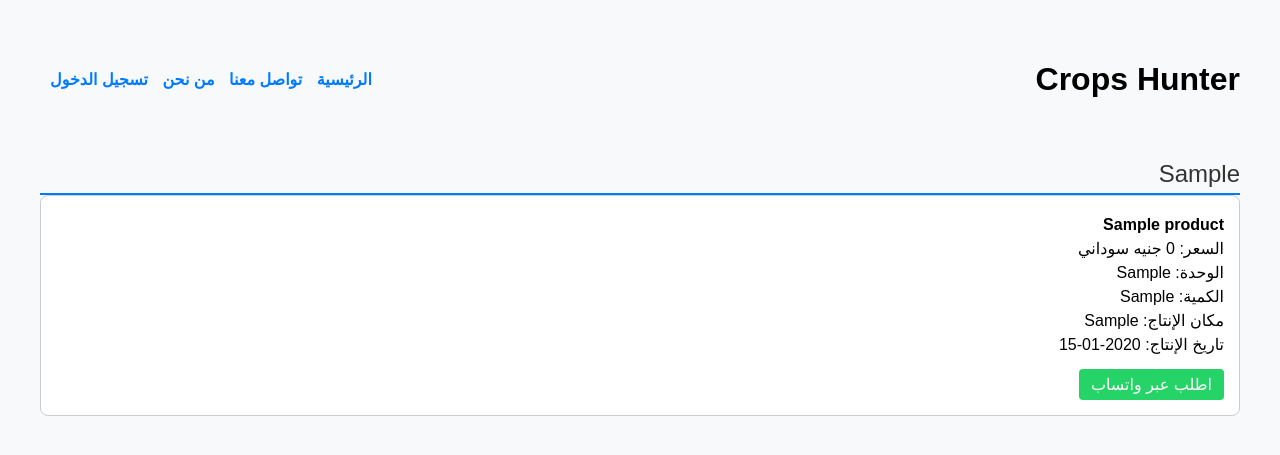
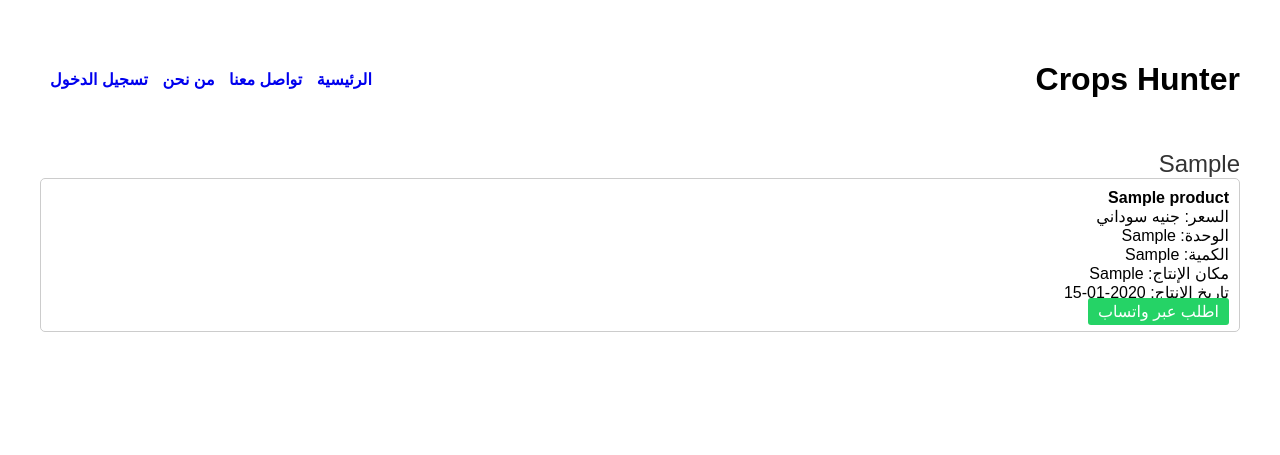
Before and after one commit to Aljaili-Elsmani/Crops-hunter, a Flask app: page / in a window 1280 px wide. Shown: the top 455 px of the page. Run offline with Flask 3, Linux system fonts and the light colour scheme; tables that the repository leaves empty hold one stand-in row (values such as "Sample post").

Commit message:
Update index.html

```diff
--- a/templates/index.html
+++ b/templates/index.html
@@ -4,30 +4,16 @@
     <meta charset="UTF-8">
     <title>Crops Hunter - الرئيسية</title>
     <style>
-        body { font-family: Arial; direction: rtl; margin: 40px; background-color: #f8f9fa; }
-        .product {
-            border: 1px solid #ccc;
-            padding: 15px;
-            margin-bottom: 15px;
-            border-radius: 8px;
-            background-color: white;
-        }
-        .category-title {
-            margin-top: 40px;
-            font-size: 24px;
-            color: #333;
-            border-bottom: 2px solid #007bff;
-            padding-bottom: 5px;
-        }
+        body { font-family: Arial; direction: rtl; margin: 40px; }
+        .product { border: 1px solid #ccc; padding: 10px; margin-bottom: 10px; border-radius: 5px; }
+        .category-title { margin-top: 30px; font-size: 24px; color: #333; }
         .whatsapp-btn {
             background-color: #25D366;
             color: white;
-            padding: 6px 12px;
+            padding: 5px 10px;
             border: none;
-            border-radius: 4px;
+            border-radius: 3px;
             text-decoration: none;
-            display: inline-block;
-            margin-top: 10px;
         }
         .header {
             display: flex;
@@ -39,10 +25,6 @@
             margin-left: 10px;
             text-decoration: none;
             font-weight: bold;
-            color: #007bff;
-        }
-        .info {
-            margin: 5px 0;
         }
     </style>
 </head>
@@ -77,19 +59,13 @@
   <div class="category-title">{{ category }}</div>
   {% for product in products %}
     <div class="product">
-        <div class="info"><strong>{{ product.name }}</strong></div>
-        <div class="info">السعر: {{ "{:,.0f}".format(product.price | int) }} جنيه سوداني</div>
-        <div class="info">الوحدة: {{ product.unit }}</div>
-        {% if product.quantity %}
-            <div class="info">الكمية: {{ product.quantity }}</div>
-        {% endif %}
-        {% if product.origin %}
-            <div class="info">مكان الإنتاج: {{ product.origin }}</div>
-        {% endif %}
-        {% if product.production_date %}
-            <div class="info">تاريخ الإنتاج: {{ product.production_date }}</div>
-        {% endif %}
-        <a class="whatsapp-btn" href="https://wa.me/249916399000?text=مرحبًا، أرغب في طلب {{ product.name }}.\nالكمية: {{ product.quantity }}\nمكان الاستلام: ....\nالاسم: ...." target="_blank">اطلب عبر واتساب</a>
+        <strong>{{ product.name }}</strong><br>
+        السعر: {{ product.formatted_price }} جنيه سوداني<br>
+        الوحدة: {{ product.unit }}<br>
+        {% if product.quantity %}الكمية: {{ product.quantity }}<br>{% endif %}
+        {% if product.origin %}مكان الإنتاج: {{ product.origin }}<br>{% endif %}
+        {% if product.production_date %}تاريخ الإنتاج: {{ product.production_date }}<br>{% endif %}
+        <a class="whatsapp-btn" href="https://wa.me/249916399000?text=مرحبًا، أرغب في طلب {{ product.name }}، الكمية: {{ product.quantity }}، مكان الاستلام: ...." target="_blank">اطلب عبر واتساب</a>
     </div>
   {% endfor %}
 {% endfor %}
```
